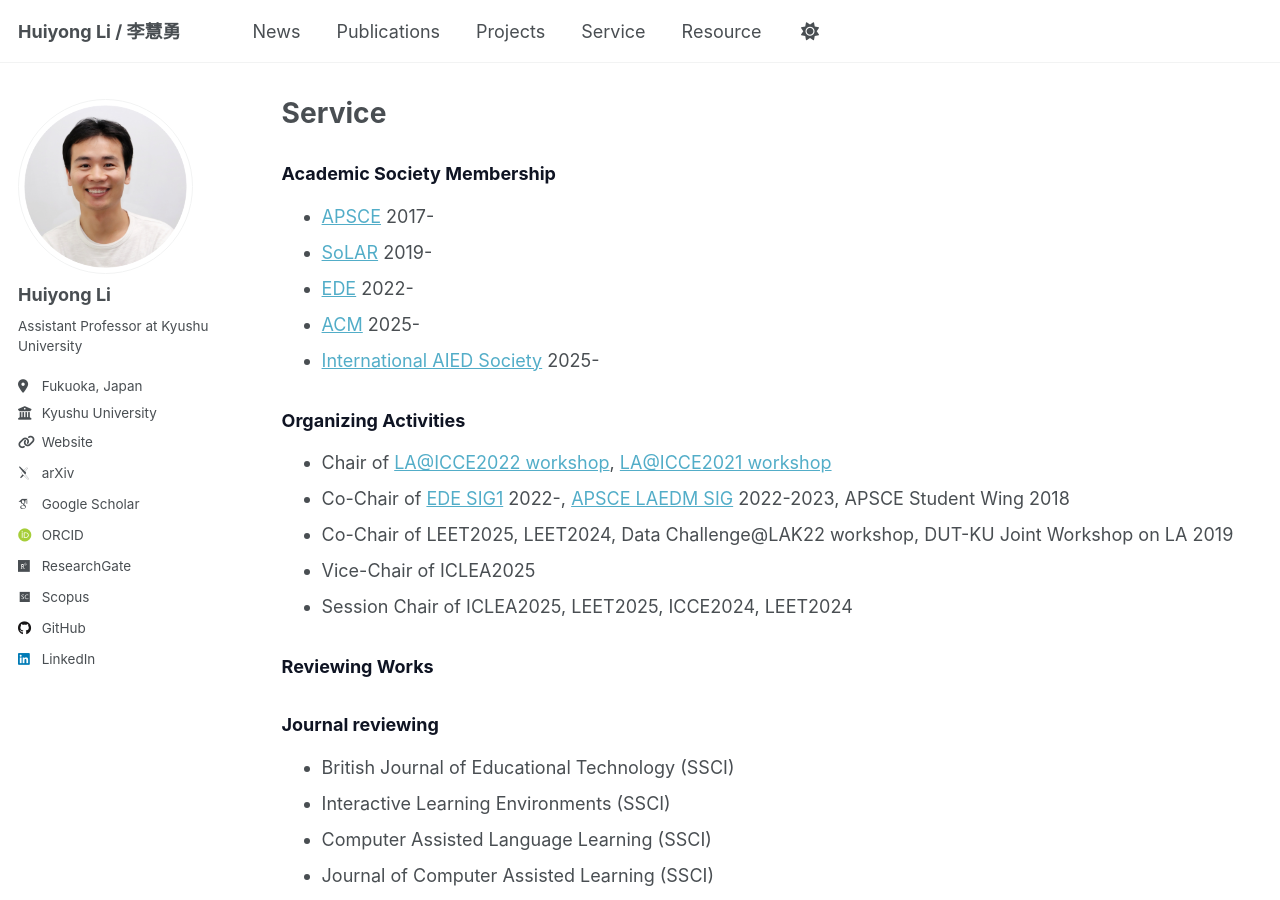
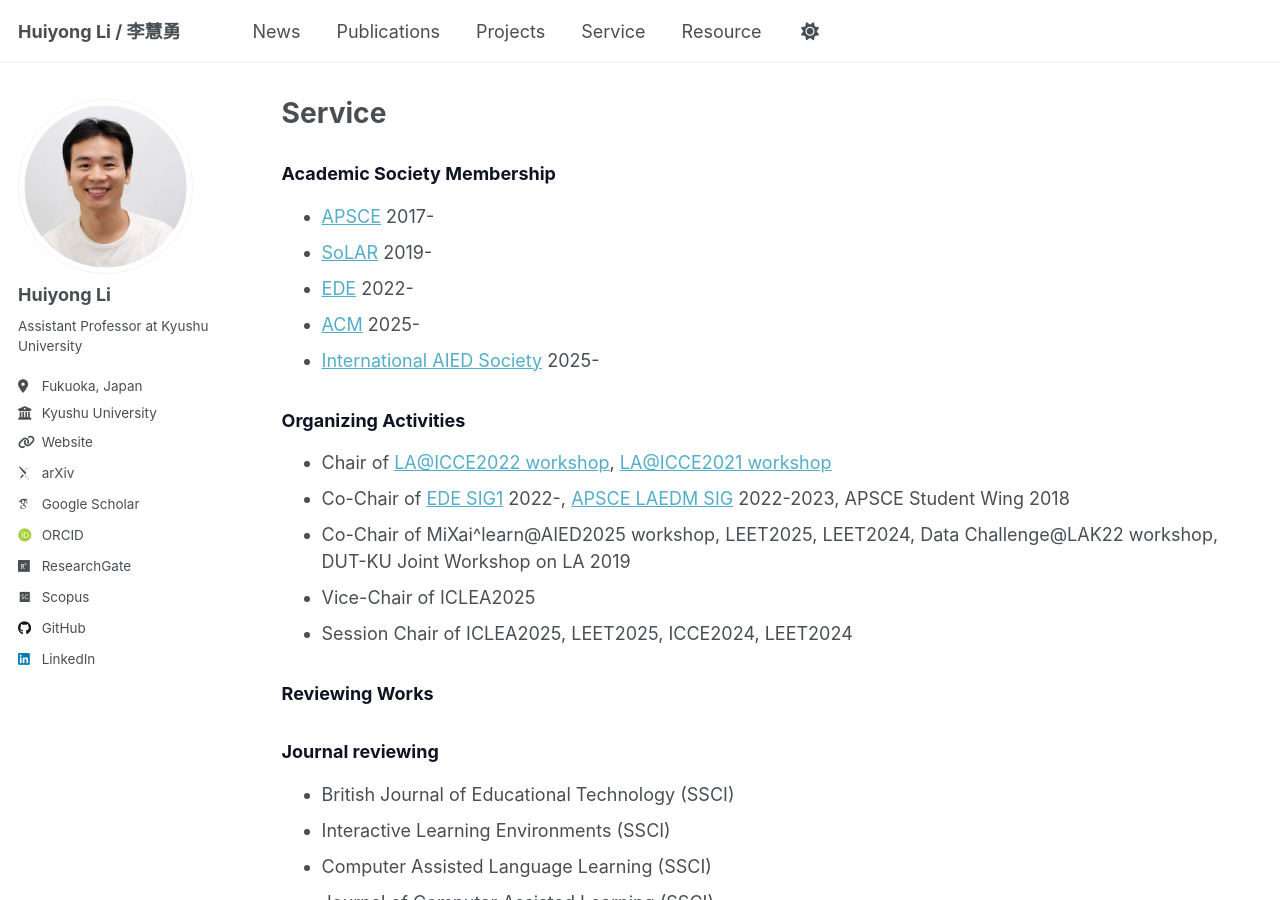
Before and after one commit to li-huiyong/li-huiyong.github.io, a Jekyll site: the page built from _pages/service.md, in a window 1280 px wide and 900 px high. Built offline with Jekyll 4.4.1, drawn with Linux system fonts in a browser that asks for light colours; some web fonts are replaced.

Commit message:
add MiXai^learn co-chair

```diff
--- a/_pages/service.md
+++ b/_pages/service.md
@@ -20,7 +20,7 @@ author_profile: true
 
 * Chair of [LA@ICCE2022 workshop](https://sites.google.com/view/teel-workshop/icce/laicce2022){:target="_blank"}, [LA@ICCE2021 workshop](https://sites.google.com/view/teel-workshop/icce/laicce2021){:target="_blank"}
 * Co-Chair of [EDE SIG1](https://ederc.jp/english/){:target="_blank"} 2022-, [APSCE LAEDM SIG](https://apsce.net/groups/sig-10-learning-analytics-and-educational-data-mining-laedm){:target="_blank"} 2022-2023, APSCE Student Wing 2018
-* Co-Chair of LEET2025, LEET2024, Data Challenge@LAK22 workshop, DUT-KU Joint Workshop on LA 2019
+* Co-Chair of MiXai^learn@AIED2025 workshop, LEET2025, LEET2024, Data Challenge@LAK22 workshop, DUT-KU Joint Workshop on LA 2019
 * Vice-Chair of ICLEA2025
 * Session Chair of ICLEA2025, LEET2025, ICCE2024, LEET2024
 
```
